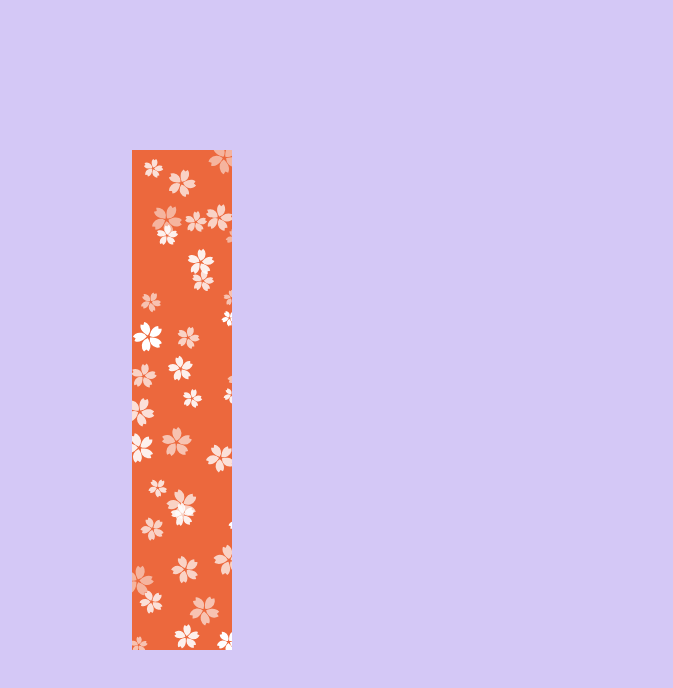
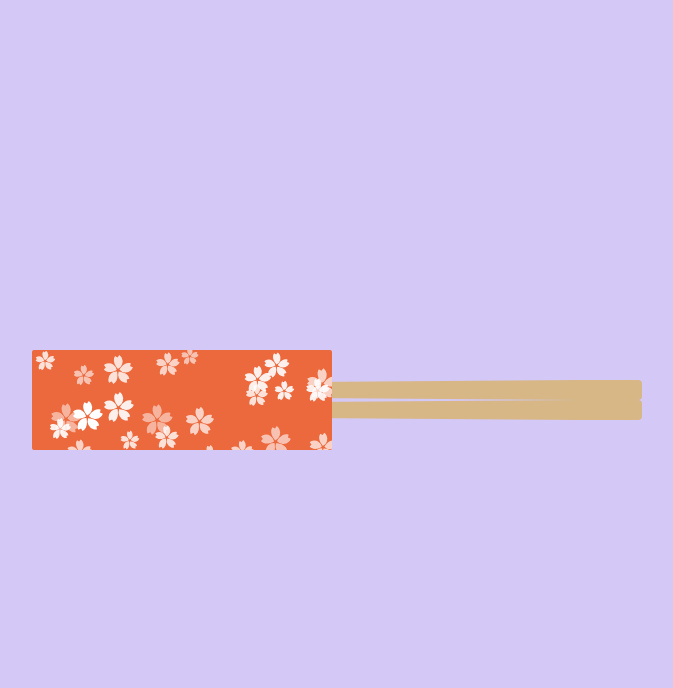
Before and after one commit to viewweiwu/animation, a plain HTML site: page otemoto/index.html in a window 1280 px wide. Shown: the whole page, without its empty margins (458-1131 px from the left). Drawn offline with Linux system fonts and the light colour scheme.

Commit message:
add animation

```diff
--- a/otemoto/index.html
+++ b/otemoto/index.html
@@ -9,43 +9,70 @@
 </head>
 <body>
     <div class="otemoto">
-        <div class="packing-paper"></div>
-        <div class="chopsticks"></div>
+        <div class="chopsticks">
+            <div class="chopsticks-left"></div>
+            <div class="chopsticks-right"></div>
+        </div>
+        <div class="packing-paper">
+            <canvas />
+        </div>
     </div>
     <script>
-        let el = document.querySelector('.packing-paper')
-        let [width, height] = [el.offsetWidth, el.offsetHeight]
-        let html = ''
+        function Main () {
+            this.$canvas = document.querySelector('.packing-paper canvas')
+            this.$el = document.querySelector('.packing-paper')
+            this.ctx = this.$canvas.getContext('2d')
+            this.init()
+        }
+        Main.prototype = {
+            async init () {
+                let { $el, $canvas } = this
+                let [width, height] = [$el.offsetWidth, $el.offsetHeight]
+                $canvas.width = width
+                $canvas.height = height
+                this.width = width
+                this.height = height
+                await this.loadImage()
+                this.drawSakura()
+            },
+            loadImage () {
+                return new Promise(resolve => {
+                    let sakura = new Image()
+                    sakura.src = './images/sakura.svg'
+                    sakura.onload = () => {
+                        this.sakura = sakura
+                        resolve()
+                    }
+                })
+            },
+            drawSakura () {
+                let { ctx, width, height, sakura, getSakura } = this
                 for (let i = 0; i < width; i += 40) {
                     for (let j = 0; j < height; j+= 40) {
-                let { size, top, left, opacity, rotate } = getSakura(i, j)
-                let style = `
-                    top: ${top};
-                    left: ${left};
-                    background-size: ${size};
-                    opacity: ${opacity};
-                    transform: rotate(${rotate});
-                `
-                html += `<div class="sakura" style="${style.replace(/[\r\n\t\s]/g, '')}"></div>`
+                        let { size, top, left, opacity, rotate } = getSakura.call(this, i, j)
+                        ctx.save()
+                        ctx.globalAlpha = opacity
+                        // ctx.rotate(rotate * Math.PI / 180)
+                        ctx.drawImage(sakura, 0, 0, sakura.width, sakura.height, left, top, size, size)
+                        ctx.restore()
                     }
                 }
-        function getRandom(min = 0, max = 1) {
+            },
+            getRandom (min = 0, max = 1) {
                 return min + Math.floor(Math.random() * (max - min + 1))
-        }
-        function getSakura(i, j) {
+            },
+            getSakura (i, j) {
+                let { getRandom } = this
                 return {
-                size: getRandom(20, 40) + 'px',
-                top: getRandom(j - 15, j + 15) + 'px',
-                left: getRandom(i - 15, i + 15) + 'px',
+                    size: getRandom(20, 40),
+                    top: getRandom(j - 15, j + 15),
+                    left: getRandom(i - 15, i + 15),
                     opacity: getRandom(5, 10) / 10,
-                rotate: getRandom(0, 72) + 'deg'
+                    rotate: getRandom(0, 72)
                 }
             }
-        el.innerHTML = html
-        // console.log(getRandom(0, 1))
-    // if ('paintWorklet' in CSS) {
-    //     CSS.paintWorklet.addModule('./js/paint.js');
-    // }
+        }
+        new Main()
     </script>
 </body>
 </html>
--- a/otemoto/less/style.less
+++ b/otemoto/less/style.less
@@ -13,14 +13,21 @@ body {
     left: 50%;
     position: fixed;
     transform: translate(-50%, -50%);
+    &:hover {
+        .packing-paper {
+            transform: translateX(-350px);
+        }
+    }
 }
 .packing-paper {
-    width: 100px;
-    height: 500px;
+    width: 300px;
+    height: 100px;
     background-color: #ec683d;
     background-repeat: no-repeat;
+    border-radius: 2px;
     position: relative;
     overflow: hidden;
+    transition: transform 300ms;
 }
 .sakura {
     width: 40px;
@@ -30,3 +37,22 @@ body {
     position: absolute;
     background-image: url(../images/sakura.svg);
 }
+
+.chopsticks {
+    top: 50%;
+    left: 10px;
+    position: absolute;
+    transform: translateY(-50%);
+}
+.chopsticks-left,
+.chopsticks-right {
+    width: 600px;
+    height: 20px;
+    border-radius: 4px;
+    background-color: #d6b785;
+    // transform: perspective(800px) rotateY(-30deg);
+    clip-path: polygon(100% 0, 90% 0, 0 20%, 0 80%, 90% 100%, 100% 100%);
+}
+.chopsticks-right {
+    // margin-top: 5px;
+}
```
Also changed, not shown: otemoto/css/style.css. Lines whose indentation alone changed are shown as unchanged.
